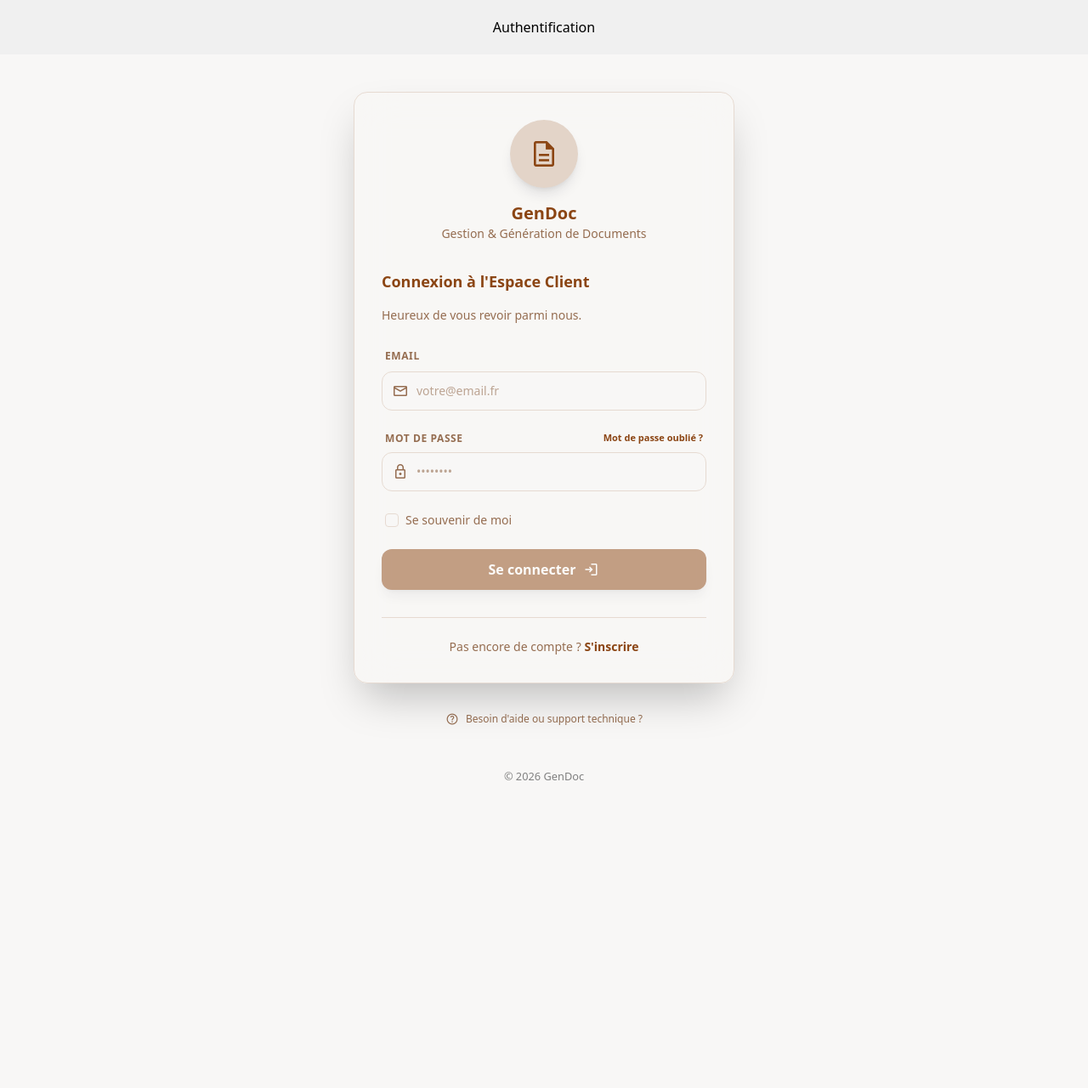
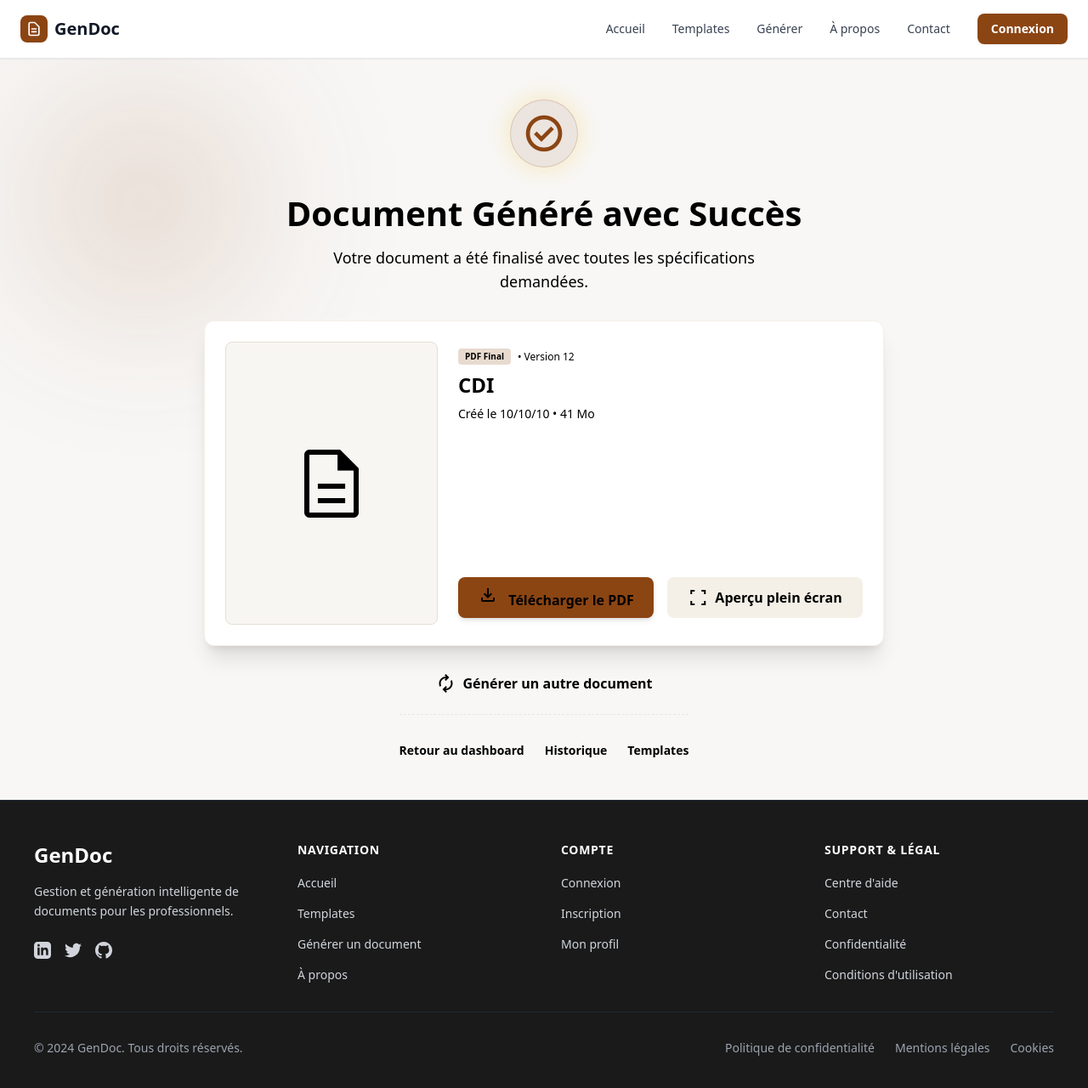
Before and after one commit to GraceHermine/GenerateurDocument, an Angular app in the folder GenDocF/: page /generate in a window 1280 px wide. Before the commit this address led to /auth/login. Shown: the top 1280 px of the page at 85% size. Before the commit the page ends 923 px from the top, so only its background shows below. Built offline with nearby package versions, Linux system fonts and the light colour scheme; no server answers.

Commit message:
permission update

```diff
--- a/GenDocF/src/app/app.routes.ts
+++ b/GenDocF/src/app/app.routes.ts
@@ -1,11 +1,12 @@
 import { Routes } from '@angular/router';
+import { authMatchGuard } from './core/guards/auth.guard';
 
 export const routes: Routes = [
   // 👇 MODIFICATION MAJEURE : On redirige la racine ('') vers le Login
   // Cela empêche la page blanche au démarrage
   {
     path: '',
-    redirectTo: 'auth/login',
+    redirectTo: '',
     pathMatch: 'full'
   },
 
@@ -13,7 +14,7 @@ export const routes: Routes = [
 
   {
     // Si tu as une partie publique (Site vitrine), on peut y accéder via /public
-    path: 'public',
+    path: '',
     loadChildren: () =>
       import('./features/public/public-routing-module').then(m => m.PublicRoutingModule)
   },
@@ -25,7 +26,8 @@ export const routes: Routes = [
   {
     path: 'user',
     loadChildren: () =>
-      import('./features/user/user-routing-module').then(m => m.UserRoutingModule)
+      import('./features/user/user-routing-module').then(m => m.UserRoutingModule),
+    canMatch: [authMatchGuard]
   },
   {
     path: 'admin',
@@ -38,6 +40,6 @@ export const routes: Routes = [
   // Si l'URL n'existe pas, on renvoie vers le login
   {
     path: '**',
-    redirectTo: 'auth/login'
+    redirectTo: 'public'
   }
 ];
--- a/GenDocF/src/app/core/guards/auth.guard.ts
+++ b/GenDocF/src/app/core/guards/auth.guard.ts
@@ -1,5 +1,5 @@
 import { inject } from '@angular/core';
-import { Router, CanActivateFn } from '@angular/router';
+import { Router, CanActivateFn, CanMatchFn } from '@angular/router';
 import { AuthService } from '../services/auth.service';
 
 export const authGuard: CanActivateFn = (route, state) => {
@@ -14,3 +14,14 @@ export const authGuard: CanActivateFn = (route, state) => {
     return false;
   }
 };
+
+export const authMatchGuard: CanMatchFn = () => {
+  const authService = inject(AuthService);
+  const router = inject(Router);
+
+  if (authService.isAuthenticated()) {
+    return true;
+  }
+
+  return router.parseUrl('/auth/login');
+};
--- a/GenDocF/src/app/core/services/auth.service.ts
+++ b/GenDocF/src/app/core/services/auth.service.ts
@@ -136,7 +136,21 @@ export class AuthService {
   }
 
   // 4. Déconnexion
-  logout(): void {
+  logoutRequest(): Observable<any> {
+    const refresh = isPlatformBrowser(this.platformId)
+      ? localStorage.getItem('refresh_token')
+      : null;
+
+    return this.http.post(
+      `${this.apiUrl}/auth/logout/`,
+      { refresh },
+      { headers: this.getAuthHeaders() }
+    ).pipe(
+      catchError(() => of(null))
+    );
+  }
+
+  clearSession(): void {
     if (isPlatformBrowser(this.platformId)) {
       localStorage.removeItem('access_token');
       localStorage.removeItem('refresh_token');
--- a/GenDocF/src/app/features/auth/logout/logout.html
+++ b/GenDocF/src/app/features/auth/logout/logout.html
@@ -1 +1,7 @@
-<p>logout works!</p>
+<main class="min-h-[60vh] flex items-center justify-center">
+	<div class="text-center">
+		<p class="text-sm text-[#956d50]">
+			{{ message }}
+		</p>
+	</div>
+</main>
--- a/GenDocF/src/app/features/auth/logout/logout.ts
+++ b/GenDocF/src/app/features/auth/logout/logout.ts
@@ -1,11 +1,38 @@
-import { Component } from '@angular/core';
+import { Component, OnInit } from '@angular/core';
+import { CommonModule } from '@angular/common';
+import { Router, RouterModule } from '@angular/router';
+import { AuthService } from '../../../core/services/auth.service';
 
 @Component({
   selector: 'app-logout',
-  imports: [],
+  standalone: true,
+  imports: [CommonModule, RouterModule],
   templateUrl: './logout.html',
   styleUrl: './logout.scss',
 })
-export class Logout {
+export class Logout implements OnInit {
+  isLoading = true;
+  message = 'Deconnexion en cours...';
 
+  constructor(
+    private authService: AuthService,
+    private router: Router
+  ) {}
+
+  ngOnInit(): void {
+    this.authService.logoutRequest().subscribe({
+      next: () => {
+        this.authService.clearSession();
+        this.message = 'Deconnexion reussie.';
+        this.isLoading = false;
+        this.router.navigate(['/auth/login']);
+      },
+      error: () => {
+        this.authService.clearSession();
+        this.message = 'Deconnexion reussie.';
+        this.isLoading = false;
+        this.router.navigate(['/auth/login']);
+      }
+    });
+  }
 }
--- a/GenDocF/src/app/features/user/profile/profile.html
+++ b/GenDocF/src/app/features/user/profile/profile.html
@@ -205,10 +205,12 @@
 <!-- Subtle abstract wood pattern overlay -->
 <div class="absolute inset-0 opacity-10 pointer-events-none bg-center bg-cover" data-alt="Dark wood texture background" style='background-image: url("https://lh3.googleusercontent.com/aida-public/AB6AXuCQmreFk8K-ZhGTXe9m2R4IPEhWMIREL_t1nton00w8Pu5YgMDjuHPywALLouvIidKV5GU5pTJQEh6bhM5rXuRqgzgHY2_lPKp9yvCffdxvRyAiSwzKyXhHw4hP4L5UugZ5jiEzwlrV_u_0p-WVRC0ImMri2Pl7DcU6OX4JXQsg5TlEycw24X638xjhNfG6UAN32CIXO8ycV7bRc9nKm5IGsIAjTxImH1hjad-PBXW_iLfaFSlAmzzde8zxH4R7tFwKSlF-uiJA6V8i");'></div>
 </div>
-<button class="flex items-center justify-center gap-2 px-6 h-11 border-2 border-red-200 dark:border-red-900/30 text-red-600 dark:text-red-400 rounded-lg font-bold text-sm hover:bg-red-50 dark:hover:bg-red-900/10 transition-all">
-<span class="material-symbols-outlined text-[20px]">logout</span>
-                            Se déconnecter
-                        </button>
+<button
+    routerLink="/auth/logout"
+    class="flex items-center justify-center gap-2 px-6 h-11 border-2 border-red-200 dark:border-red-900/30 text-red-600 dark:text-red-400 rounded-lg font-bold text-sm hover:bg-red-50 dark:hover:bg-red-900/10 transition-all">
+    <span class="material-symbols-outlined text-[20px]">logout</span>
+    Se déconnecter
+</button>
 </div>
 </div>
 </div>
--- a/GenDocF/src/app/shared/layouts/public/public.html
+++ b/GenDocF/src/app/shared/layouts/public/public.html
@@ -13,35 +13,41 @@
       </div>
 
       <nav class="hidden md:flex items-center gap-8">
-        <a routerLink="/"
+          <a routerLink="/public"
            routerLinkActive="text-primary font-semibold"
            [routerLinkActiveOptions]="{exact: true}"
            class="text-sm font-medium text-gray-700 hover:text-primary transition-colors">
            Accueil
         </a>
 
-        <a routerLink="/templates"
+          <a routerLink="/public/templates"
            routerLinkActive="text-primary font-semibold"
            class="text-sm font-medium text-gray-700 hover:text-primary transition-colors">
            Templates
         </a>
 
-        <a routerLink="/generate"
+          <a routerLink="/public/generate"
            routerLinkActive="text-primary font-semibold"
            class="text-sm font-medium text-gray-700 hover:text-primary transition-colors">
            Générer
         </a>
 
-        <a routerLink="/about"
+          <a routerLink="/public/about"
            routerLinkActive="text-primary font-semibold"
            class="text-sm font-medium text-gray-700 hover:text-primary transition-colors">
            À propos
         </a>
-        <a routerLink="/contact"
+          <a routerLink="/public/contact"
            routerLinkActive="text-primary font-semibold"
            class="text-sm font-medium text-gray-700 hover:text-primary transition-colors">
            Contact
         </a>
+
+          <a
+            routerLink="/auth/login"
+            class="inline-flex items-center justify-center px-4 py-2 rounded-lg bg-primary text-white text-sm font-semibold shadow-sm hover:bg-primary/90 transition-colors">
+            Connexion
+          </a>
       </nav>
 
       <button class="md:hidden p-2 text-gray-700 hover:bg-gray-100 rounded-lg transition-colors"
@@ -56,7 +62,7 @@
 
     <div class="md:hidden border-t border-gray-200 bg-white" *ngIf="isMobileMenuOpen">
       <nav class="flex flex-col px-6 py-4 space-y-3">
-        <a routerLink="/"
+          <a routerLink="/public"
            routerLinkActive="text-primary font-semibold bg-primary/5"
            [routerLinkActiveOptions]="{exact: true}"
            class="px-4 py-2 text-sm font-medium text-gray-700 hover:text-primary hover:bg-gray-50 rounded-lg transition-colors"
@@ -64,32 +70,39 @@
            Accueil
         </a>
 
-        <a routerLink="/templates"
+          <a routerLink="/public/templates"
            routerLinkActive="text-primary font-semibold bg-primary/5"
            class="px-4 py-2 text-sm font-medium text-gray-700 hover:text-primary hover:bg-gray-50 rounded-lg transition-colors"
            (click)="closeMobileMenu()">
            Templates
         </a>
 
-        <a routerLink="/generate"
+          <a routerLink="/public/generate"
            routerLinkActive="text-primary font-semibold bg-primary/5"
            class="px-4 py-2 text-sm font-medium text-gray-700 hover:text-primary hover:bg-gray-50 rounded-lg transition-colors"
            (click)="closeMobileMenu()">
            Générer
         </a>
 
-        <a routerLink="/about"
+          <a routerLink="/public/about"
            routerLinkActive="text-primary font-semibold bg-primary/5"
            class="px-4 py-2 text-sm font-medium text-gray-700 hover:text-primary hover:bg-gray-50 rounded-lg transition-colors"
            (click)="closeMobileMenu()">
            À propos
         </a>
-        <a routerLink="/contact"
+          <a routerLink="/public/contact"
            routerLinkActive="text-primary font-semibold bg-primary/5"
            class="px-4 py-2 text-sm font-medium text-gray-700 hover:text-primary hover:bg-gray-50 rounded-lg transition-colors"
            (click)="closeMobileMenu()">
            Contact
         </a>
+
+          <a
+            routerLink="/auth/login"
+            class="px-4 py-2 text-sm font-semibold text-white bg-primary rounded-lg hover:bg-primary/90 transition-colors"
+            (click)="closeMobileMenu()">
+            Connexion
+          </a>
       </nav>
     </div>
   </header>
@@ -122,13 +135,13 @@
         <div>
           <h4 class="font-semibold text-white mb-4 text-sm uppercase tracking-wider">Navigation</h4>
           <ul class="space-y-3">
-            <li><a routerLink="/" class="hover:text-primary transition-colors text-sm">Accueil</a></li>
+            <li><a routerLink="/public" class="hover:text-primary transition-colors text-sm">Accueil</a></li>
 
-            <li><a routerLink="/templates" class="hover:text-primary transition-colors text-sm">Templates</a></li>
+            <li><a routerLink="/public/templates" class="hover:text-primary transition-colors text-sm">Templates</a></li>
 
-            <li><a routerLink="/generate" class="hover:text-primary transition-colors text-sm">Générer un document</a></li>
+            <li><a routerLink="/public/generate" class="hover:text-primary transition-colors text-sm">Générer un document</a></li>
 
-            <li><a routerLink="/about" class="hover:text-primary transition-colors text-sm">À propos</a></li>
+            <li><a routerLink="/public/about" class="hover:text-primary transition-colors text-sm">À propos</a></li>
           </ul>
         </div>
 
@@ -144,8 +157,8 @@
         <div>
           <h4 class="font-semibold text-white mb-4 text-sm uppercase tracking-wider">Support & Légal</h4>
           <ul class="space-y-3">
-            <li><a routerLink="/help" class="hover:text-primary transition-colors text-sm">Centre d'aide</a></li>
-            <li><a routerLink="/contact" class="hover:text-primary transition-colors text-sm">Contact</a></li>
+            <li><a routerLink="/public/help" class="hover:text-primary transition-colors text-sm">Centre d'aide</a></li>
+            <li><a routerLink="/public/contact" class="hover:text-primary transition-colors text-sm">Contact</a></li>
             <li><a routerLink="/privacy" class="hover:text-primary transition-colors text-sm">Confidentialité</a></li>
             <li><a routerLink="/terms" class="hover:text-primary transition-colors text-sm">Conditions d'utilisation</a></li>
           </ul>
```
Also changed, not shown: 2 other files (tests, documents, lock files or other folders).
